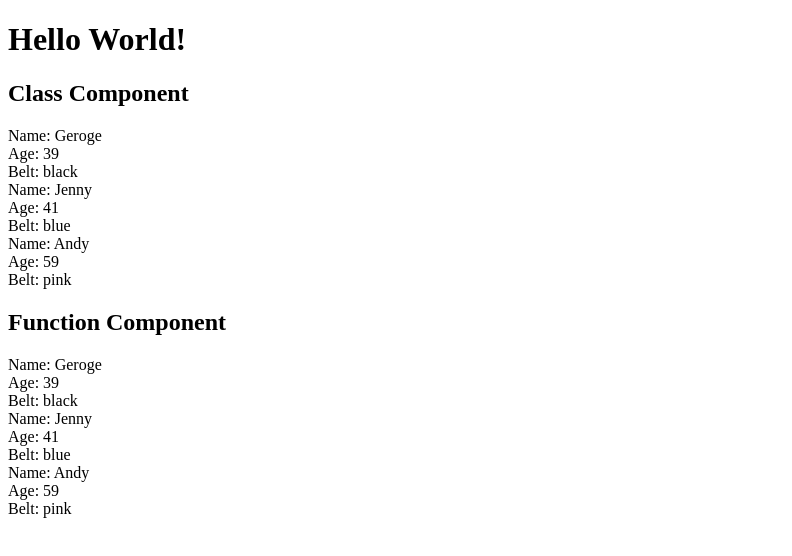
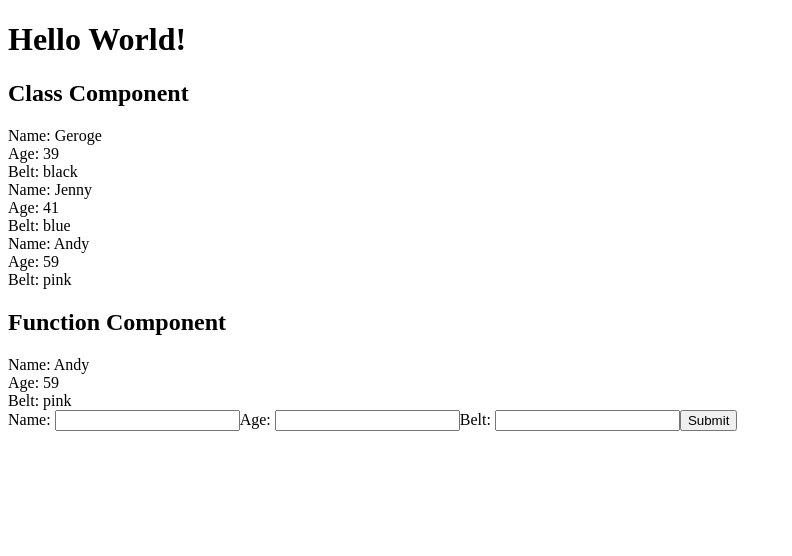
Before and after one commit to geforcesong/reactplayground, a React (Create React App) app: page / in a window 1280 px wide. Shown: the top 556 px of the page, without its empty margins (0-792 px from the left). Built offline with nearby package versions, Linux system fonts and the light colour scheme.

Commit message:
added ninja

```diff
--- /dev/null
+++ b/src/AddNinja.js
@@ -0,0 +1,39 @@
+import React, { Component } from 'react';
+
+class AddNinja extends Component {
+    state = {
+        name: null,
+        age: null,
+        belt: null
+    }
+
+    handleChange = (e) => {
+        this.setState({
+            [e.target.id]: e.target.value
+        });
+    }
+
+    handleSubmit = (e) => {
+        e.preventDefault();
+        this.props.addNinja(this.state);
+    }
+
+    render() {
+        return (
+            <div>
+                <form onSubmit={this.handleSubmit}>
+                    <label htmlFor="name">Name: </label>
+                    <input type="text" id="name" onChange={this.handleChange} />
+                    <label htmlFor="age">Age: </label>
+                    <input type="text" id="age" onChange={this.handleChange} />
+                    <label htmlFor="belt">Belt: </label>
+                    <input type="text" id="belt" onChange={this.handleChange} />
+
+                    <button type="submit">Submit</button>
+                </form>
+            </div>
+        );
+    }
+}
+
+export default AddNinja;
--- a/src/App.js
+++ b/src/App.js
@@ -1,6 +1,7 @@
 import { Component } from 'react';
 import Ninjas from './Ninjas';
 import NinjasFunCompomet from './NinjasFunCompomet';
+import AddNinja from './AddNinja';
 
 class App extends Component {
   state = {
@@ -11,12 +12,21 @@
     ]
   }
 
+  addNinja = (ninja) => {
+    ninja.id = Math.random();
+    this.setState({
+      ninjas: [...this.state.ninjas, ninja]
+    })
+  }
+
   render() {
     return (
       <div className="App">
         <h1>Hello World!</h1>
         <Ninjas ninjas={this.state.ninjas} />
         <NinjasFunCompomet ninjas={this.state.ninjas} />
+
+        <AddNinja addNinja={this.addNinja} />
       </div>
     );
   }
--- a/src/NinjasFunCompomet.js
+++ b/src/NinjasFunCompomet.js
@@ -1,15 +1,13 @@
-import React from 'react';
-
 const NinjasFunCompomet = (props) => {
     const { ninjas } = props;
     const ninjaList = ninjas.map((ninja) => {
-        return (
+        return ninja.age > 50 ? (
             <div className="ninja" key={ninja.id}>
                 <div>Name: {ninja.name}</div>
                 <div>Age: {ninja.age}</div>
                 <div>Belt: {ninja.belt}</div>
             </div>
-        )
+        ) : null;
     })
 
     return (<div className="ninja">
```
